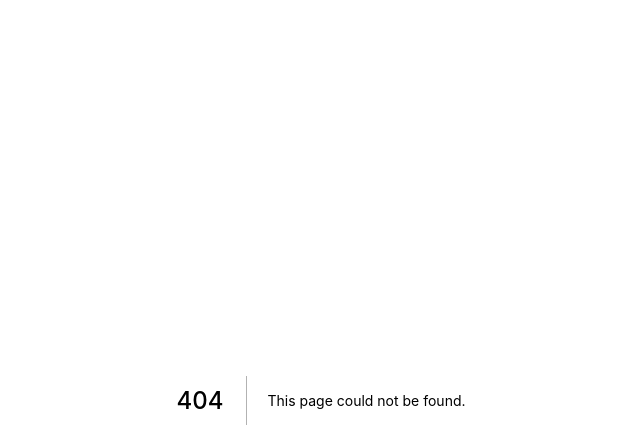
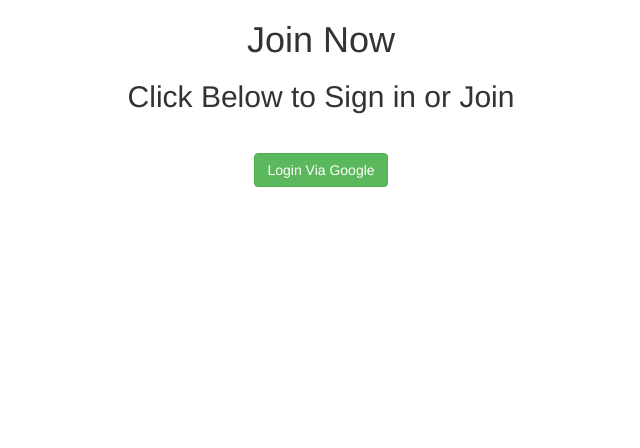
Before and after one commit to siddanand/my-next-app, a Next.js app: page /login in a window 1280 px wide. Before the commit this address had no page. Shown: the top 448 px of the page, without its empty margins (319-959 px from the left). Built offline with nearby package versions, Linux system fonts and the light colour scheme.

Commit message:
Firebase Auth Setup Via Google

```diff
--- a/pages/index.js
+++ b/pages/index.js
@@ -1,6 +1,7 @@
 import Head from "next/head";
 import Image from "next/image";
 import styles from "../styles/Home.module.css";
+import Link from 'next/link';
 
 export default function Home() {
   return (
@@ -15,9 +16,7 @@
         <h1 style={{fontSize:'60px', fontWeight:'bold', lineHeight:'150%'}}>Babitz</h1>
 
         <p style={{fontSize:'30px', lineHeight:'150%'}}>Order, Eat, Repeat</p>
-        <button type="button" className="btn btn-primary" style={{border:'none', borderRadius:'34px', marginTop:'30px', width:'100px', outline:'none'}}>
-          Start Now
-        </button>
+      <Link href="/login" passHref><button type="button" className="btn btn-primary">Start</button></Link>
       </main>
 
     </div>
--- /dev/null
+++ b/pages/login.js
@@ -0,0 +1,42 @@
+
+import firebase from 'firebase/app';
+import {useState} from 'react';
+import 'firebase/auth';
+
+import initFirebase from '../services/firebase.js';
+
+initFirebase();
+
+const provider =  new firebase.auth.GoogleAuthProvider();
+
+export default function Join(){
+  const [authorizing, setAuthorizing] = useState(false);
+
+
+  const handleAuthentication = async () =>{
+    setAuthorizing(true);
+    console.log(10);
+
+      const result = await firebase.auth().signInWithPopup(provider);
+
+      const {user} = result;
+
+      console.log({user});
+
+      if(!user){
+        throw new Error('There was an issue authorizing');
+      }
+      setAuthorizing(false);
+    }
+
+
+return (
+  <div>
+  <center>
+<h1>Join Now</h1>
+<h2>Click Below to Sign in or Join</h2>
+<button onClick = {handleAuthentication} className="btn btn-success" style={{outline:'none', marginTop:'30px'}}>Login Via Google</button>
+</center>
+  </div>
+)
+}
--- /dev/null
+++ b/services/firebase.js
@@ -0,0 +1,18 @@
+import firebase from 'firebase/app';
+import 'firebase/auth';
+
+const config={
+  apiKey: "AIzaSyC9WwlMleibGsQN7t-otS5F8jmDBxWwj8A",
+   authDomain: "nextjs-with-firebaseauth-9a783.firebaseapp.com",
+   projectId: "nextjs-with-firebaseauth-9a783",
+   storageBucket: "nextjs-with-firebaseauth-9a783.appspot.com",
+   messagingSenderId: "595636184612",
+   appId: "1:595636184612:web:26ce3c28da96add2a71ab1"
+}
+
+
+export default function initFirebase(){
+  if(!firebase.apps.length){
+    firebase.initializeApp(config);
+  }
+}
```
Also changed, not shown: 1 other file (tests, documents, lock files or other folders).
